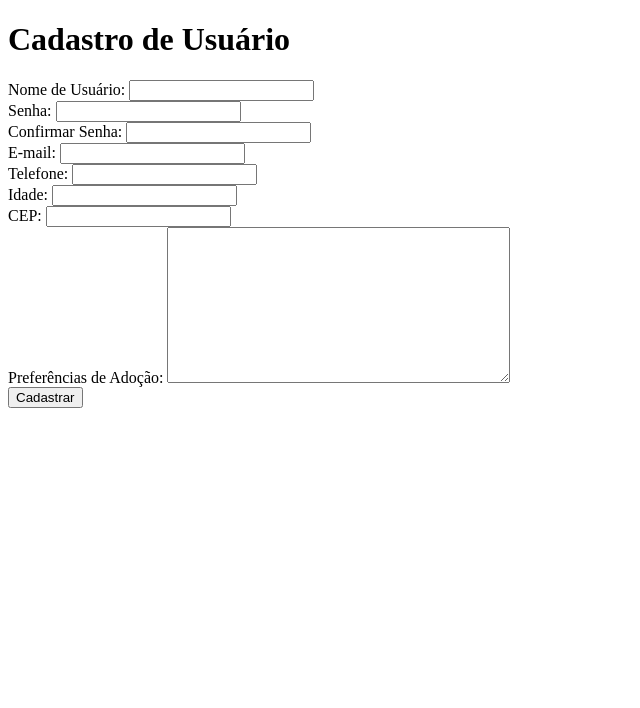
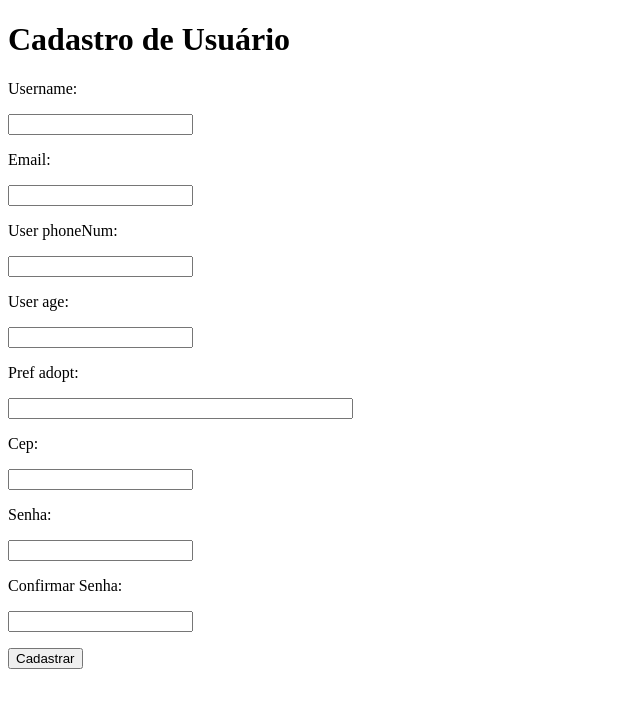
Before and after one commit to JVAmaralR/GadacWebApp, a Django app: page /register/ in a window 1280 px wide. Shown: the top 708 px of the page, without its empty margins (0-640 px from the left). Run offline with Django 5.2, Linux system fonts and the light colour scheme.

Commit message:
Alteração em exibição de formulário de registro

```diff
--- a/Webapp/forms.py
+++ b/Webapp/forms.py
@@ -11,6 +11,7 @@ class UserRegisterForm(forms.ModelForm):
     class Meta:
         model = usermodel
         fields = ['username', 'email', 'user_phoneNum', 'user_age', 'pref_adopt',  'cep']
+        widgets = {'pref_adopt':forms.TextInput(attrs={'size':40, 'maxlength':200})}
 
     def clean(self):
         cleaned_data = super().clean()
--- a/Webapp/templates/register.html
+++ b/Webapp/templates/register.html
@@ -10,59 +10,19 @@
     <h1>Cadastro de Usuário</h1>
 
     <form method="post">
+
         {% csrf_token %}  <!-- Proteção contra CSRF -->
         {{ form.non_field_errors }}  <!-- Exibe erros globais do formulário -->
 
+        {% for field in form %}
         <div>
-            <label for="{{ form.username.id_for_label }}">Nome de Usuário:</label>
-            {{ form.username }}  <!-- Renderiza o campo de nome de usuário -->
-            {{ form.username.errors }}  <!-- Exibe erros relacionados ao campo -->
+            <label for="{{ field.id_for_label }}">{{field.label}}: </label><br>
+            <p>{{ field }}</p>  <!-- Renderiza o campo de nome de usuário -->
+            {{ field.errors }}  <!-- Exibe erros relacionados ao campo -->
         </div>
-        <div>
-            <label for="{{ form.password.id_for_label }}">Senha:</label>
-            {{ form.password }}  <!-- Renderiza o campo de senha -->
-            {{ form.password.errors }}  <!-- Exibe erros relacionados ao campo -->
-        </div>
+        {% endfor %}
+        <button type="submit">Cadastrar</button>
 
-        <div>
-            <label for="{{ form.password_confirm.id_for_label }}">Confirmar Senha:</label>
-            {{ form.password_confirm }}  <!-- Renderiza o campo de confirmação de senha -->
-            {{ form.password_confirm.errors }}  <!-- Exibe erros relacionados ao campo -->
-        </div>
-
-        <div>
-            <label for="{{ form.email.id_for_label }}">E-mail:</label>
-            {{ form.email }}  <!-- Renderiza o campo de e-mail -->
-            {{ form.email.errors }}  <!-- Exibe erros relacionados ao campo -->
-        </div>
-
-        <div>
-            <label for="{{ form.user_phoneNum.id_for_label }}">Telefone:</label>
-            {{ form.user_phoneNum }}  <!-- Renderiza o campo de telefone -->
-            {{ form.user_phoneNum.errors }}  <!-- Exibe erros relacionados ao campo -->
-        </div>
-
-        <div>
-            <label for="{{ form.user_age.id_for_label }}">Idade:</label>
-            {{ form.user_age }}  <!-- Renderiza o campo de idade -->
-            {{ form.user_age.errors }}  <!-- Exibe erros relacionados ao campo -->
-        </div>
-
-        <div>
-            <label for="{{ form.cep.id_for_label }}">CEP:</label>
-            {{ form.cep }}  <!-- Renderiza o campo de preferências -->
-            {{ form.cep.errors }}  <!-- Exibe erros relacionados ao campo -->
-        </div>
-
-        <div>
-            <label for="{{ form.pref_adopt.id_for_label }}">Preferências de Adoção:</label>
-            {{ form.pref_adopt }}  <!-- Renderiza o campo de preferências -->
-            {{ form.pref_adopt.errors }}  <!-- Exibe erros relacionados ao campo -->
-        </div>
-
-
-
-        <button type="submit">Cadastrar</button>
     </form>
 
     <div>
```
